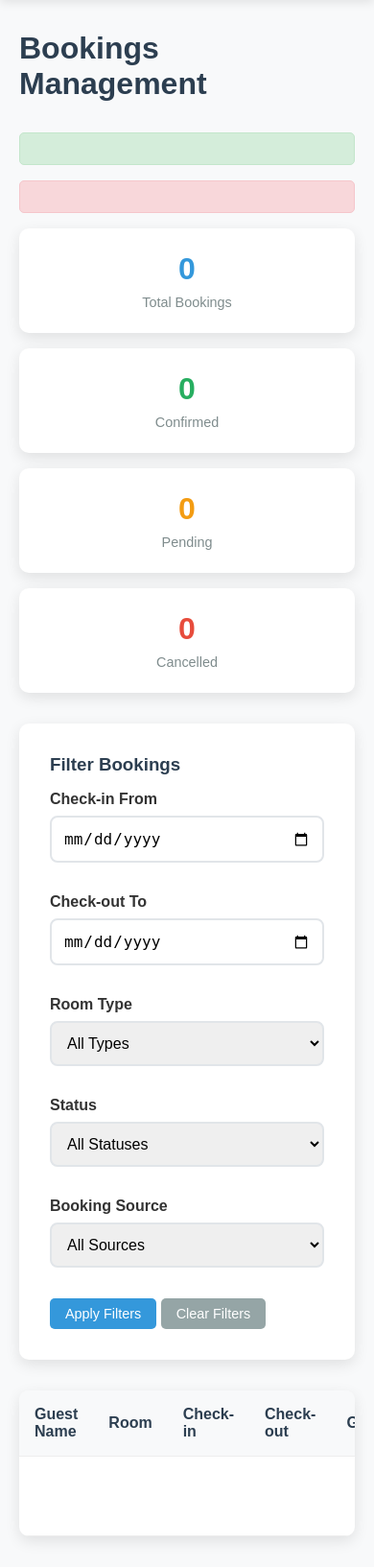
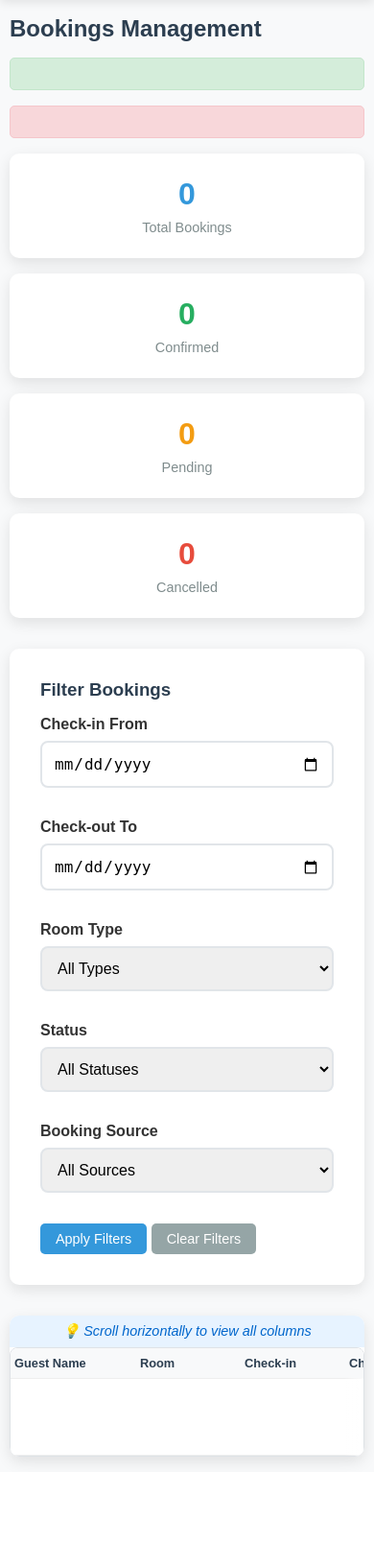
Before and after one commit to Abishekkhanal/channelManager4, a PHP site: page /hotel-booking/admin/bookings.php in a window 390 px wide. Shown: the part 88-1721 px from the top of the page at 96% size. After the commit the page ends 1617 px from the top, so only its background shows below. Run offline with PHP 8.4, Linux system fonts and the light colour scheme; the visitor is signed in with stand-in values (Sample User, id 1); data comes from the database, SQL or seed files in the repository; data that the repository does not hold is empty.

Commit message:
Enhance bookings table responsiveness with scroll and mobile optimizations
Co-authored-by: khanalabishek0 <khanalabishek0@gmail.com>

```diff
--- a/admin/bookings.php
+++ b/admin/bookings.php
@@ -396,27 +396,91 @@ try {
             box-shadow: 0 5px 15px rgba(0,0,0,0.1);
         }
 
+        .table-responsive {
+            overflow-x: auto;
+            -webkit-overflow-scrolling: touch;
+            border: 1px solid #dee2e6;
+            border-radius: 8px;
+            position: relative;
+        }
+
+        .table-responsive::-webkit-scrollbar {
+            height: 8px;
+        }
+
+        .table-responsive::-webkit-scrollbar-track {
+            background: #f1f1f1;
+            border-radius: 4px;
+        }
+
+        .table-responsive::-webkit-scrollbar-thumb {
+            background: #c1c1c1;
+            border-radius: 4px;
+        }
+
+        .table-responsive::-webkit-scrollbar-thumb:hover {
+            background: #a1a1a1;
+        }
+
+        /* Add scroll indicator shadow */
+        .table-responsive::after {
+            content: '';
+            position: absolute;
+            top: 0;
+            right: 0;
+            width: 20px;
+            height: 100%;
+            background: linear-gradient(to left, rgba(255,255,255,0.8), transparent);
+            pointer-events: none;
+            opacity: 0;
+            transition: opacity 0.3s;
+        }
+
+        .table-responsive.scrollable::after {
+            opacity: 1;
+        }
+
         .table {
             width: 100%;
             border-collapse: collapse;
+            min-width: 1200px; /* Ensure minimum width for proper column display */
         }
 
         .table th,
         .table td {
-            padding: 1rem;
+            padding: 0.75rem 0.5rem;
             text-align: left;
             border-bottom: 1px solid #eee;
+            white-space: nowrap;
+            overflow: hidden;
+            text-overflow: ellipsis;
         }
 
         .table th {
             background: #f8f9fa;
             font-weight: bold;
             color: #2c3e50;
+            position: sticky;
+            top: 0;
+            z-index: 10;
         }
 
         .table tr:hover {
             background: #f8f9fa;
         }
+
+        /* Column width optimization */
+        .table th:nth-child(1), .table td:nth-child(1) { min-width: 150px; max-width: 200px; } /* Guest Name */
+        .table th:nth-child(2), .table td:nth-child(2) { min-width: 120px; max-width: 150px; } /* Room */
+        .table th:nth-child(3), .table td:nth-child(3) { min-width: 100px; max-width: 120px; } /* Check-in */
+        .table th:nth-child(4), .table td:nth-child(4) { min-width: 100px; max-width: 120px; } /* Check-out */
+        .table th:nth-child(5), .table td:nth-child(5) { min-width: 60px; max-width: 80px; text-align: center; } /* Guests */
+        .table th:nth-child(6), .table td:nth-child(6) { min-width: 100px; max-width: 120px; text-align: right; } /* Room Amount */
+        .table th:nth-child(7), .table td:nth-child(7) { min-width: 80px; max-width: 100px; text-align: right; } /* Expenses */
+        .table th:nth-child(8), .table td:nth-child(8) { min-width: 100px; max-width: 120px; text-align: right; } /* Total */
+        .table th:nth-child(9), .table td:nth-child(9) { min-width: 100px; max-width: 120px; } /* Source */
+        .table th:nth-child(10), .table td:nth-child(10) { min-width: 100px; max-width: 120px; } /* Status */
+        .table th:nth-child(11), .table td:nth-child(11) { min-width: 180px; white-space: normal; } /* Actions */
 
         .status-badge {
             padding: 0.25rem 0.75rem;
@@ -443,7 +507,15 @@ try {
 
         .booking-actions {
             display: flex;
-            gap: 0.5rem;
+            gap: 0.25rem;
+            flex-wrap: wrap;
+            justify-content: flex-start;
+        }
+
+        .booking-actions .btn-sm {
+            font-size: 0.7rem;
+            padding: 0.2rem 0.4rem;
+            min-width: auto;
         }
 
         .modal {
@@ -711,13 +783,37 @@ try {
                 grid-template-columns: 1fr;
             }
 
-            .table-responsive {
-                overflow-x: auto;
+            .container {
+                padding: 1rem 10px;
+            }
+
+            .page-title {
+                font-size: 1.5rem;
+                margin-bottom: 1rem;
             }
 
             .booking-actions {
                 flex-direction: column;
+                gap: 0.2rem;
             }
+
+            .booking-actions .btn-sm {
+                font-size: 0.6rem;
+                padding: 0.15rem 0.3rem;
+                text-align: center;
+            }
+
+            /* Make table more compact on mobile */
+            .table th,
+            .table td {
+                padding: 0.5rem 0.25rem;
+                font-size: 0.8rem;
+            }
+
+            /* Adjust column widths for mobile */
+            .table th:nth-child(1), .table td:nth-child(1) { min-width: 120px; } /* Guest Name */
+            .table th:nth-child(2), .table td:nth-child(2) { min-width: 100px; } /* Room */
+            .table th:nth-child(11), .table td:nth-child(11) { min-width: 140px; } /* Actions */
         }
     </style>
 </head>
@@ -884,6 +980,9 @@ try {
 
         <!-- Bookings Table -->
         <div class="bookings-table">
+            <div class="scroll-notice" id="scrollNotice" style="display: none; background: #e7f3ff; padding: 0.5rem; border-radius: 5px 5px 0 0; text-align: center; font-size: 0.9rem; color: #0066cc;">
+                <i>💡 Scroll horizontally to view all columns</i>
+            </div>
             <div class="table-responsive">
                 <table class="table">
                     <thead>
@@ -1314,8 +1413,42 @@ try {
             }
         }
 
+        // Table responsiveness and scroll handling
+        function initializeTableResponsiveness() {
+            const tableContainer = document.querySelector('.table-responsive');
+            const table = document.querySelector('.table');
+
+            if (tableContainer && table) {
+                // Check if table needs horizontal scrolling
+                function checkScrollable() {
+                    const scrollNotice = document.getElementById('scrollNotice');
+                    if (table.scrollWidth > tableContainer.clientWidth) {
+                        tableContainer.classList.add('scrollable');
+                        if (scrollNotice) scrollNotice.style.display = 'block';
+                    } else {
+                        tableContainer.classList.remove('scrollable');
+                        if (scrollNotice) scrollNotice.style.display = 'none';
+                    }
+                }
+
+                // Initial check
+                checkScrollable();
+
+                // Check on window resize
+                window.addEventListener('resize', checkScrollable);
+
+                // Add scroll event for better UX
+                tableContainer.addEventListener('scroll', function() {
+                    const isScrolled = this.scrollLeft > 0;
+                    this.classList.toggle('is-scrolled', isScrolled);
+                });
+            }
+        }
+
         // Add validation for walk-in booking form
         document.addEventListener('DOMContentLoaded', function() {
+            // Initialize table responsiveness
+            initializeTableResponsiveness();
             const checkInInput = document.getElementById('check_in');
             const checkOutInput = document.getElementById('check_out');
 
```
Also changed, not shown: RESPONSIVE_TABLE_FIXES.md (added, +113 -0 lines).
